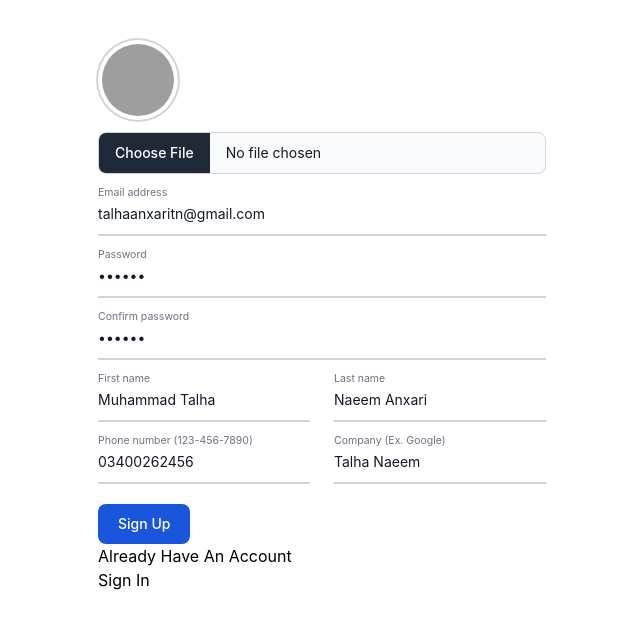
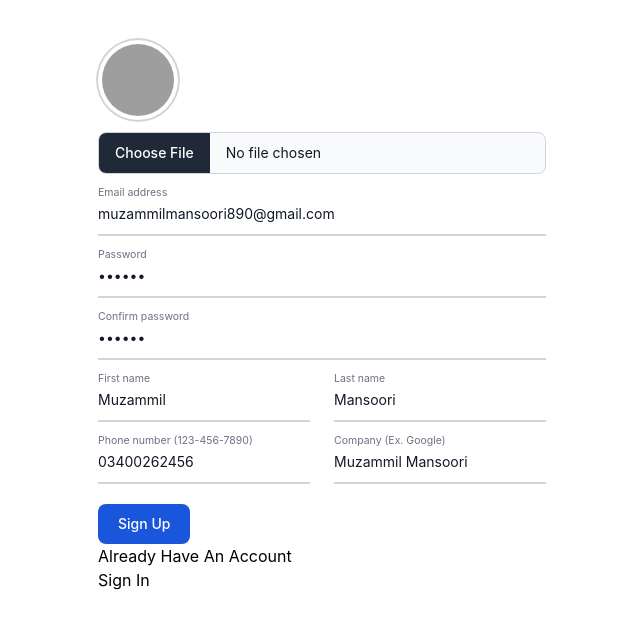
Before and after one commit to Muzammil2222/Muzammil2222-Sir-Monday-Tak-ka-Time-Dedain, a plain HTML site: page signup/index.html in a window 1280 px wide. Shown: the whole page, without its empty margins (318-958 px from the left). Drawn offline with nearby package versions, Linux system fonts and the light colour scheme; grey boxes are pictures that could not be loaded.

Commit message:
Update index.html

```diff
--- a/signup/index.html
+++ b/signup/index.html
@@ -24,7 +24,7 @@
             <input type="email" name="floating_email" id="floating_email"
                 class="block py-2.5 px-0 w-full text-sm text-gray-900 bg-transparent border-0 border-b-2 border-gray-300 appearance-none dark:text-white dark:border-gray-600 dark:focus:border-blue-500 focus:outline-none focus:ring-0 focus:border-blue-600 peer"
                 placeholder=" " required
-                value="talhaanxaritn@gmail.com" />
+                value="muzammilmansoori890@gmail.com" />
             <label for="floating_email"
                 class="peer-focus:font-medium absolute text-sm text-gray-500 dark:text-gray-400 duration-300 transform -translate-y-6 scale-75 top-3 -z-10 origin-[0] peer-focus:start-0 rtl:peer-focus:translate-x-1/4 rtl:peer-focus:left-auto peer-focus:text-blue-600 peer-focus:dark:text-blue-500 peer-placeholder-shown:scale-100 peer-placeholder-shown:translate-y-0 peer-focus:scale-75 peer-focus:-translate-y-6">Email
                 address</label>
@@ -51,7 +51,7 @@
                 <input type="text" name="floating_first_name" id="floating_first_name"
                     class="block py-2.5 px-0 w-full text-sm text-gray-900 bg-transparent border-0 border-b-2 border-gray-300 appearance-none dark:text-white dark:border-gray-600 dark:focus:border-blue-500 focus:outline-none focus:ring-0 focus:border-blue-600 peer"
                     placeholder=" " required
-                    value="Muhammad Talha" />
+                    value="Muzammil" />
                 <label for="floating_first_name"
                     class="peer-focus:font-medium absolute text-sm text-gray-500 dark:text-gray-400 duration-300 transform -translate-y-6 scale-75 top-3 -z-10 origin-[0] peer-focus:start-0 rtl:peer-focus:translate-x-1/4 peer-focus:text-blue-600 peer-focus:dark:text-blue-500 peer-placeholder-shown:scale-100 peer-placeholder-shown:translate-y-0 peer-focus:scale-75 peer-focus:-translate-y-6">First
                     name</label>
@@ -60,7 +60,7 @@
                 <input type="text" name="floating_last_name" id="floating_last_name"
                     class="block py-2.5 px-0 w-full text-sm text-gray-900 bg-transparent border-0 border-b-2 border-gray-300 appearance-none dark:text-white dark:border-gray-600 dark:focus:border-blue-500 focus:outline-none focus:ring-0 focus:border-blue-600 peer"
                     placeholder=" " required
-                    value="Naeem Anxari" />
+                    value="Mansoori" />
                 <label for="floating_last_name"
                     class="peer-focus:font-medium absolute text-sm text-gray-500 dark:text-gray-400 duration-300 transform -translate-y-6 scale-75 top-3 -z-10 origin-[0] peer-focus:start-0 rtl:peer-focus:translate-x-1/4 peer-focus:text-blue-600 peer-focus:dark:text-blue-500 peer-placeholder-shown:scale-100 peer-placeholder-shown:translate-y-0 peer-focus:scale-75 peer-focus:-translate-y-6">Last
                     name</label>
@@ -80,7 +80,7 @@
                 <input type="text" name="floating_company" id="floating_company"
                     class="block py-2.5 px-0 w-full text-sm text-gray-900 bg-transparent border-0 border-b-2 border-gray-300 appearance-none dark:text-white dark:border-gray-600 dark:focus:border-blue-500 focus:outline-none focus:ring-0 focus:border-blue-600 peer"
                     placeholder=" " required
-                    value="Talha Naeem" />
+                    value="Muzammil Mansoori" />
                 <label for="floating_company"
                     class="peer-focus:font-medium absolute text-sm text-gray-500 dark:text-gray-400 duration-300 transform -translate-y-6 scale-75 top-3 -z-10 origin-[0] peer-focus:start-0 rtl:peer-focus:translate-x-1/4 peer-focus:text-blue-600 peer-focus:dark:text-blue-500 peer-placeholder-shown:scale-100 peer-placeholder-shown:translate-y-0 peer-focus:scale-75 peer-focus:-translate-y-6">Company
                     (Ex. Google)</label>
```
